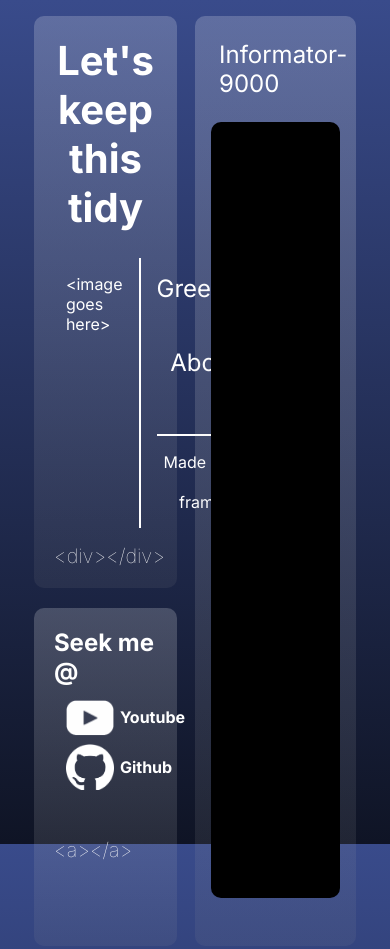
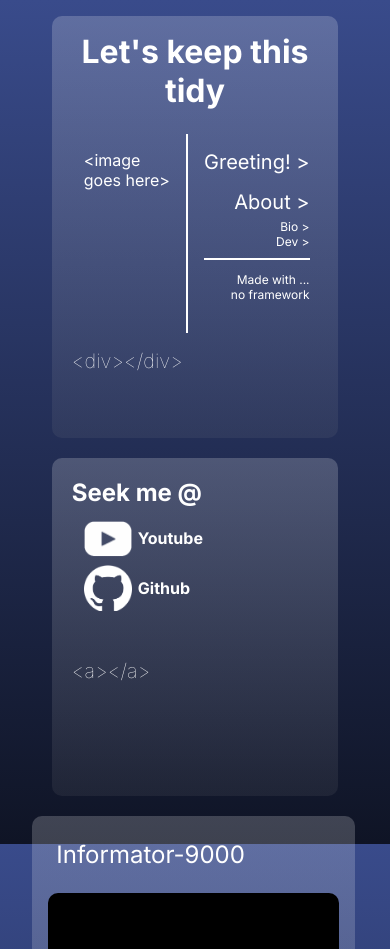
Before and after one commit to FaultyTwo/faultytwo.github.io, a plain HTML site: page index.html in a window 390 px wide. Shown: the top 949 px of the page. Drawn offline with Linux system fonts and the light colour scheme; a web font is replaced by a local one.

Commit message:
mobile view

```diff
--- a/index.html
+++ b/index.html
@@ -1,7 +1,7 @@
 <!DOCTYPE html>
 <html lang="en">
     <head>
-        <meta charset="utf-8" name="viewport" content="width=device-width"/>
+        <meta charset="utf-8" name="viewport" content="width=device-width, initial-scale=1.0"/>
         <meta name="description" content="page">
         <title>Quick Ref About Me</title>
         <script src="res/index.js" type="text/javascript"></script>
@@ -17,18 +17,18 @@
                         <div id="l-grid">&lt;image goes here&gt;</div>
                         <div id="r-grid">
                             <div id="links">
-                                <div class="greeting anim-right cursor-pointer"
-                                    onclick="changePage('greeting')">Greeting! ></div>
-                                <div class="about anim-right cursor-pointer"
-                                    onclick="changePage('about')">About ></div>
-                                <div class="cursor-pointer else">
-                                    <div class="anim-right" onclick="changePage('bio')">Bio ></div>
-                                    <div class="anim-right" onclick="changePage('dev')">Dev ></div>
-                                </div>
+                                <a class="greeting anim-right cursor-pointer"
+                                    onclick="changePage('greeting')" href="#info">
+                                    <div>Greeting! ></div>
+                                </a>
+                                <a class="about anim-right cursor-pointer"
+                                    onclick="changePage('about')" href="#info">About ></a>
+                                <a class="anim-right else" onclick="changePage('bio')" href="#info">Bio ></a>
+                                <a class="anim-right else" onclick="changePage('dev')" href="#info">Dev ></a>
                             </div>
                             <div id="credits">
                                 <div>Made with ...</div>
-                                <div>no framework</div>
+                                <div>no framework</div><br>
                             </div>
                         </div>
                     </div>
--- a/res/index.css
+++ b/res/index.css
@@ -1,6 +1,6 @@
 @import url('https://fonts.googleapis.com/css2?family=Inter:wght@100..900&display=swap');
 
-/* main */
+/* desktop */
 body {
     background: linear-gradient(#394B8B, #0F1425);
     background-repeat: no-repeat;
@@ -74,14 +74,20 @@ body {
                 align-items: end;
                 text-align: right;
                 .greeting{
+                    text-decoration: none;
+                    color: white;
                     font-size: 24px;
                     margin-bottom: 16px;
                 }
                 .about{
+                    text-decoration: none;
+                    color: white;
                     font-size: 24px;
                     margin-bottom: 5px;
                 }
                 .else{
+                    text-decoration: none;
+                    color: white;
                     font-size: 16px;
                 }
             }
@@ -161,6 +167,49 @@ body {
     }
 }
 
+/* mobile */
+@media (max-width: 768px) {
+    .grid{
+        display: block;
+    }
+
+    .box-one{
+        .title{
+            font-size: 32px;
+        }
+        #content{
+            #r-grid{
+                #links{
+                    .greeting{
+                        font-size: 20px;
+                        /* margin-bottom: 16px; */
+                    }
+                    .about{
+                        font-size: 20px;
+                        /* margin-bottom: 5px; */
+                    }
+                    .else{
+                        font-size: 12px;
+                    }
+                }
+                #credits{
+                    font-size: 12px;
+                }
+            }
+        }
+    }
+
+    #rcol{
+        margin-top: 20px;
+        margin-right: 5vw;
+        min-height: 90vh;
+        float: right;
+        #info{
+            min-height: 70vh;
+        }
+    }
+}
+
 /* shared stuffs */
 .foot{
     font-size: 20px;
@@ -173,20 +222,28 @@ body {
 .cursor-pointer{
     cursor: pointer;
 }
+
 .anim-right{
     transition: 0.3s;
 }
+
+
+@media (pointer: fine){
     .anim-right:hover{
         transition: 0.3s;
         transform: translateX(5px);
     }
-
     .anim-scale{
         transition: 0.3s;
     }
     .anim-scale:hover{
         transition: 0.3s;
         transform: scale(1.05);
+    }
+}
+
+@media (pointer: coarse){
+
 }
 
 .link-btn{
```
Lines whose indentation alone changed are shown as unchanged.
